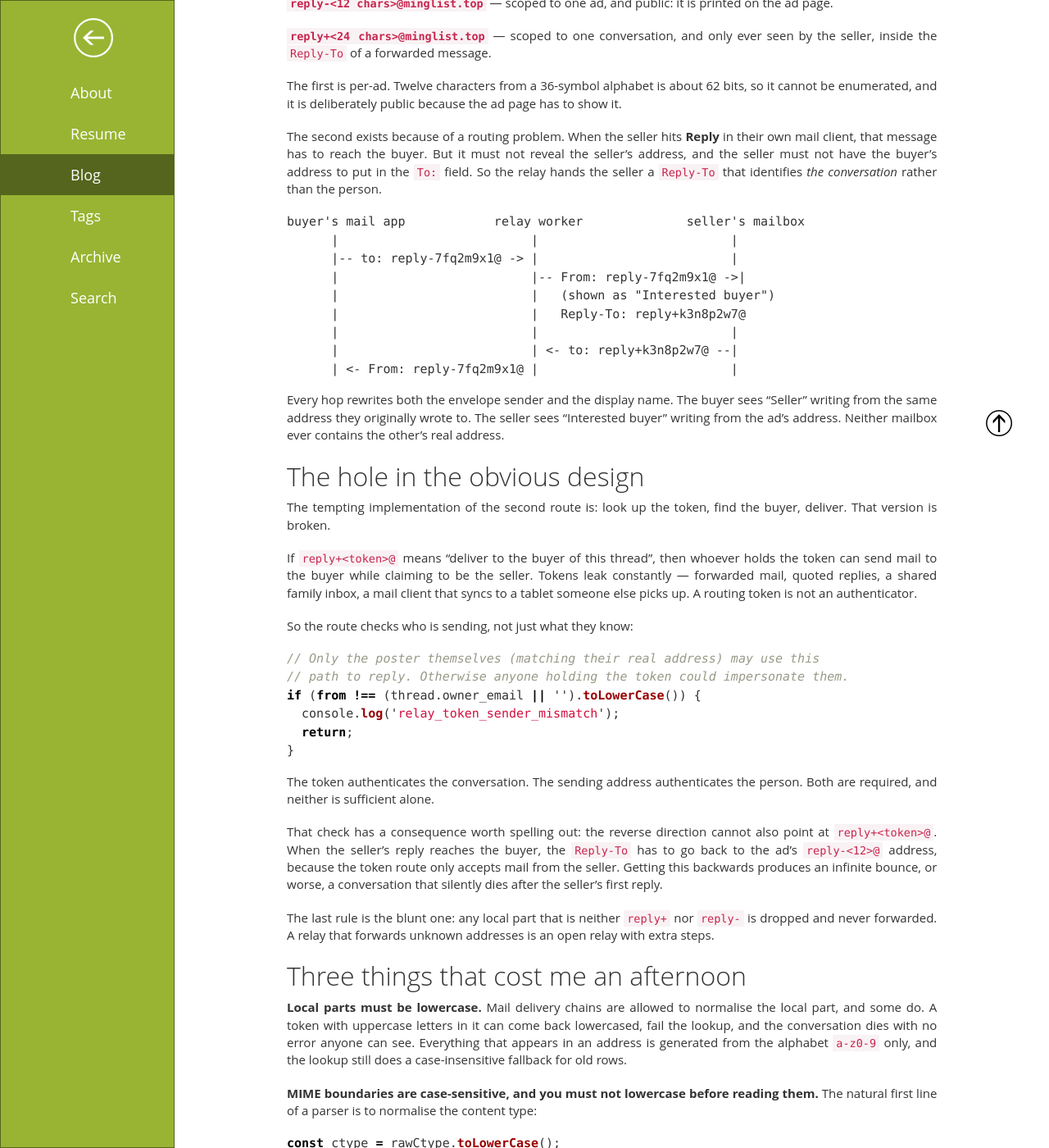
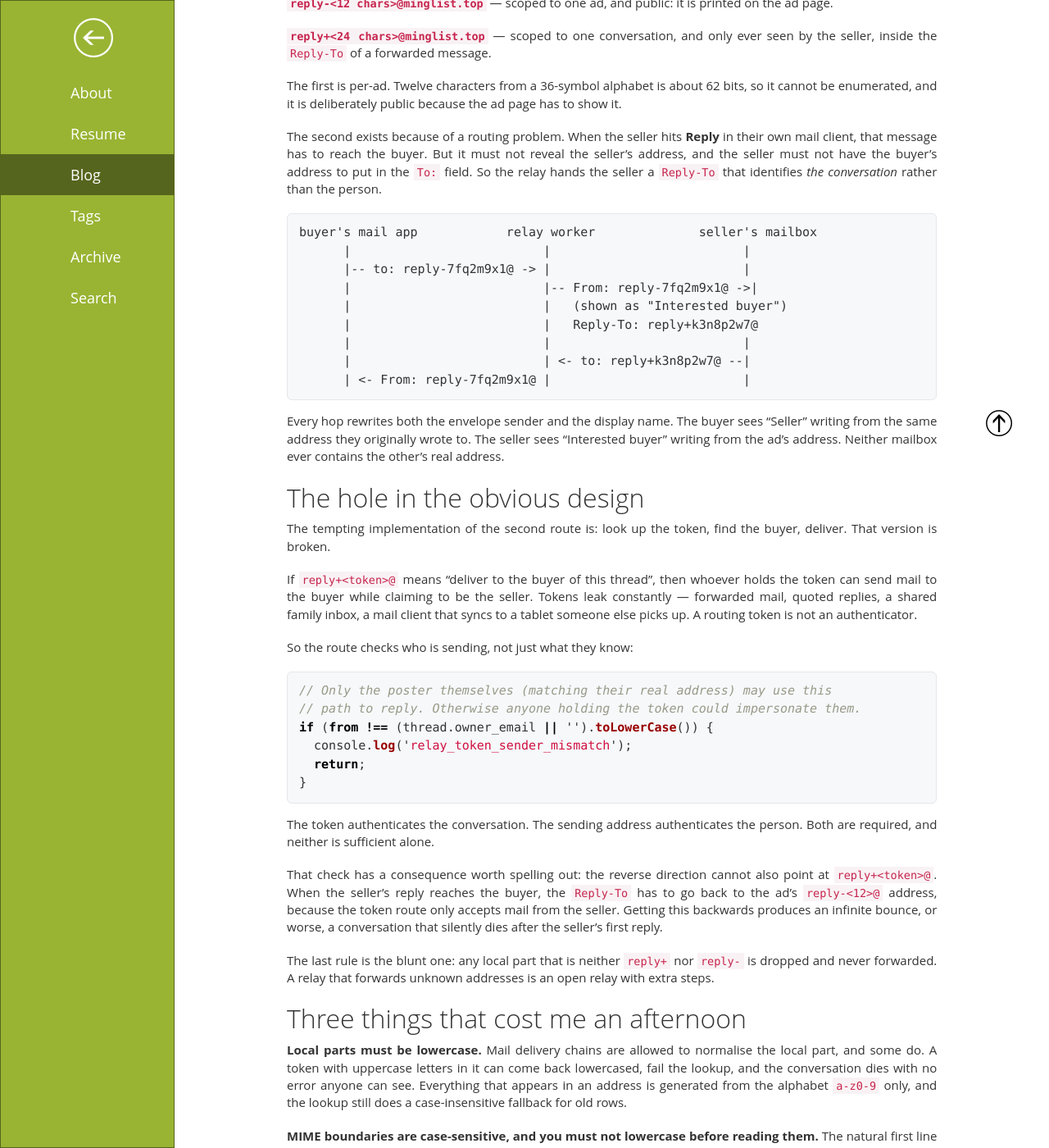
Before and after one commit to no1guangming/no1guangming.github.io, a Jekyll site: the page built from _posts/2026-11-02-anonymous-email-relay.md, in a window 1280 px wide and 1400 px high, scrolled down 765 px. Shown: the whole window at 82% size. Built offline with Jekyll 4.4.1, drawn with Linux system fonts in a browser that asks for light colours; comment, search, counter and statistics services are not loaded.

Commit message:
代码块加浅灰底与边框，和正文视觉分隔

```diff
--- a/assets/css/app.css
+++ b/assets/css/app.css
@@ -138,6 +138,10 @@ article p {
        长行改为块内横向滚动，避免撑出页面级横向滚动条。 *****/
 pre {
     overflow-x: auto;
+    background: #f6f8fa;
+    border: 1px solid #e5e7eb;
+    border-radius: 6px;
+    padding: 12px 14px;
 }
 
 pre code {
```
